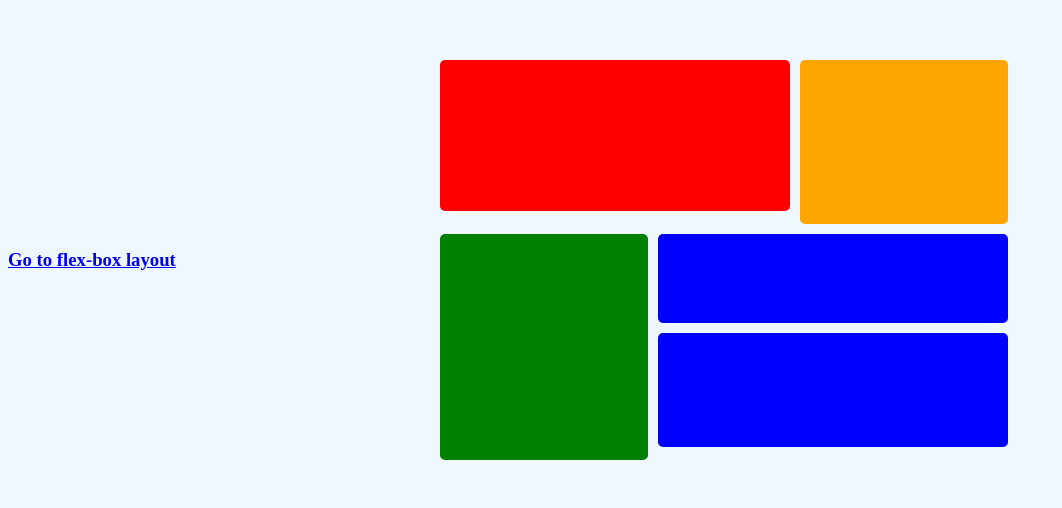
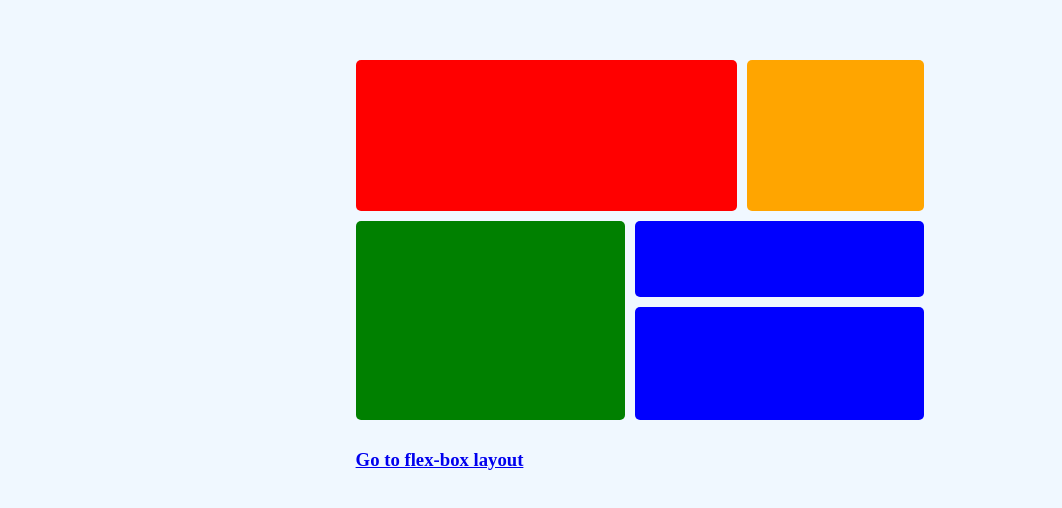
Before and after one commit to Jessetegz/zuri-training, a plain HTML site: page grid.html in a window 1280 px wide. Shown: the part 148-656 px from the top of the page, without its empty margins (0-1062 px from the left). Drawn offline with Linux system fonts and the light colour scheme.

Commit message:
conclusion.

```diff
--- a/grid.html
+++ b/grid.html
@@ -10,8 +10,8 @@
 </head>
 
 <body>
-    <h3><a href="https://jessetegz.github.io/zuri-training/">Go to flex-box layout</a></h3>
     <main>
+        <header><h3><a href="https://jessetegz.github.io/zuri-training/">Go to flex-box layout</a></h3></header>
         <div class="one"></div>
         <div class="two"></div>
         <div class="three"></div>
```
Also changed, not shown: index.html (+12 -4 lines).
